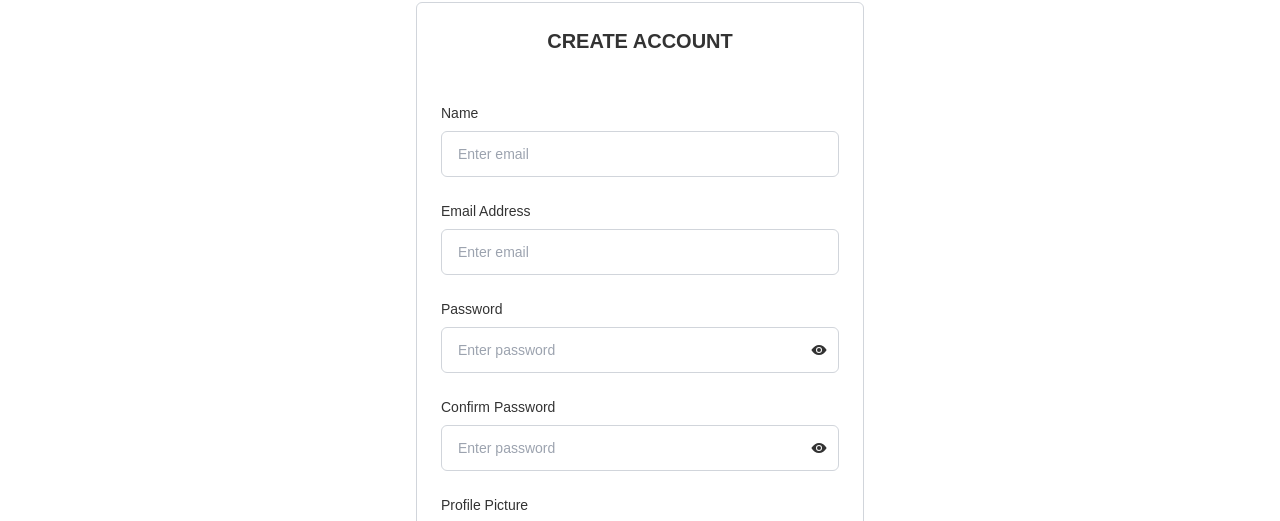
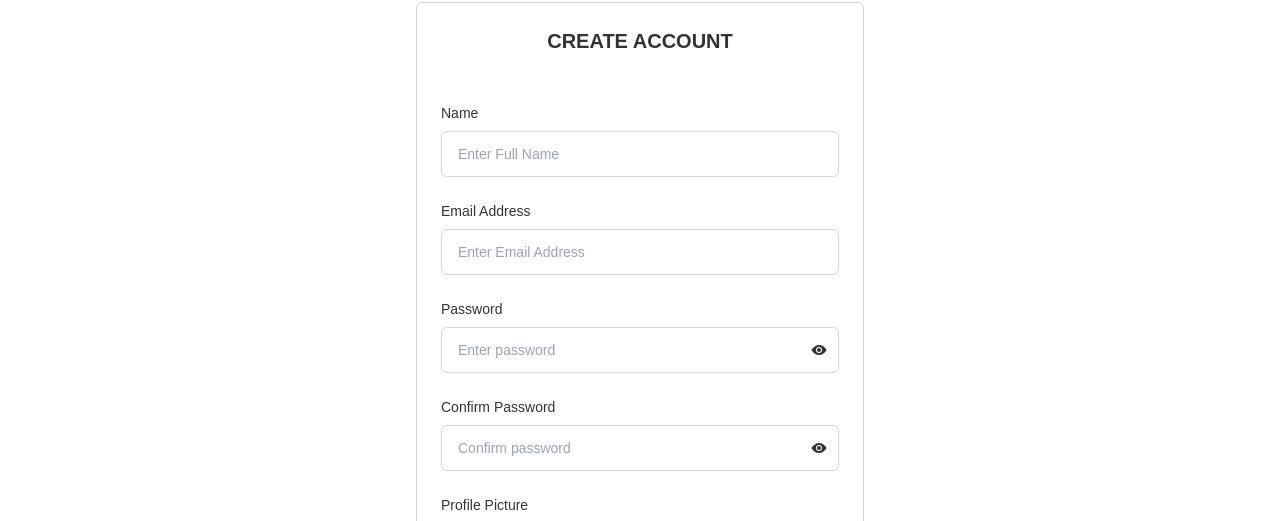
Before and after one commit to sheikhmohdnazmulhasan/task-maneger-client, a React (Vite) app: page /register in a window 1280 px wide. Shown: the part 169-690 px from the top of the page. Built offline with nearby package versions, Linux system fonts and the light colour scheme.

Commit message:
get the register from data

```diff
--- a/src/pages/Login.jsx
+++ b/src/pages/Login.jsx
@@ -1,5 +1,6 @@
 import { Link } from "react-router-dom";
 import { IoEye, IoEyeOff } from "react-icons/io5";
+import { useState } from "react";
 
 const Login = () => {
     const [showPassword, setShowPassword] = useState(false);
--- a/src/pages/Register.jsx
+++ b/src/pages/Register.jsx
@@ -7,7 +7,16 @@ const Register = () => {
     const [showConPassword, setShowConPassword] = useState(false)
 
     function handleRegister(event) {
-        alert('form submited')
+        event.preventDefault();
+        const form = event.target;
+        const name = form.name.value;
+        const email = form.email.value;
+        const password = form.password.value;
+        const conPassword = form.conPassword.value;
+        const profilePic = form.profilePic.value;
+
+        console.log(name, email, password, conPassword);
+
     }
 
     return (
@@ -21,16 +30,16 @@ const Register = () => {
                         <div className="space-y-6">
                             <div>
                                 <label className="text-sm mb-2 block">Name</label>
-                                <input name="email" type="text" className="bg-white border border-gray-300 w-full text-sm px-4 py-3 rounded-md outline-blue-500" placeholder="Enter email" />
+                                <input name="name" type="text" className="bg-white border border-gray-300 w-full text-sm px-4 py-3 rounded-md outline-blue-500" placeholder="Enter Full Name" required />
                             </div>
                             <div>
                                 <label className="text-sm mb-2 block">Email Address</label>
-                                <input name="email" type="text" className="bg-white border border-gray-300 w-full text-sm px-4 py-3 rounded-md outline-blue-500" placeholder="Enter email" />
+                                <input name="email" type="email" className="bg-white border border-gray-300 w-full text-sm px-4 py-3 rounded-md outline-blue-500" placeholder="Enter Email Address" required />
                             </div>
                             <div>
                                 <label className="text-sm mb-2 block">Password</label>
                                 <div className="flex relative">
-                                    <input name="password" type={showPassword ? 'text' : 'password'} className="bg-white border border-gray-300 w-full text-sm px-4 py-3 rounded-md outline-blue-500" placeholder="Enter password" />
+                                    <input name="password" type={showPassword ? 'text' : 'password'} className="bg-white border border-gray-300 w-full text-sm px-4 py-3 rounded-md outline-blue-500" placeholder="Enter password" required />
                                     {!showPassword ? <IoEye className="absolute right-3 mt-[15px] cursor-pointer" onClick={() => setShowPassword(!showPassword)} /> :
                                         <IoEyeOff className="absolute right-3 mt-[15px] cursor-pointer" onClick={() => setShowPassword(!showPassword)} />}
                                 </div>
@@ -38,20 +47,20 @@ const Register = () => {
                             <div>
                                 <label className="text-sm mb-2 block">Confirm Password</label>
                                 <div className="flex relative">
-                                    <input name="password" type={showConPassword? 'text' : 'password'} className="bg-white border border-gray-300 w-full text-sm px-4 py-3 rounded-md outline-blue-500" placeholder="Enter password" />
+                                    <input name="conPassword" type={showConPassword ? 'text' : 'password'} className="bg-white border border-gray-300 w-full text-sm px-4 py-3 rounded-md outline-blue-500" placeholder="Confirm password" required />
                                     {!showConPassword ? <IoEye className="absolute right-3 mt-[15px] cursor-pointer" onClick={() => setShowConPassword(!showConPassword)} /> :
                                         <IoEyeOff className="absolute right-3 mt-[15px] cursor-pointer" onClick={() => setShowConPassword(!showConPassword)} />}
                                 </div>
                             </div>
                             <div className="mb-3">
                                 <label className="text-sm mb-2 block">Profile Picture</label>
-                                <input
+                                <input name="profilePic"
                                     className="relative m-0 block w-full min-w-0 flex-auto cursor-pointer rounded border border-solid border-neutral-300 bg-clip-padding px-3 py-[0.32rem] text-xs font-normal text-neutral-700 transition duration-300 ease-in-out file:-mx-3 file:-my-[0.32rem] file:cursor-pointer file:overflow-hidden file:rounded-none file:border-0 file:border-solid file:border-inherit file:bg-neutral-100 file:px-3 file:py-[0.32rem] file:text-neutral-700 file:transition file:duration-150 file:ease-in-out file:[border-inline-end-width:1px] file:[margin-inline-end:0.75rem] hover:file:bg-neutral-200 focus:border-primary focus:text-neutral-700 focus:shadow-te-primary focus:outline-none dark:border-neutral-600 dark:text-neutral-200 dark:file:bg-neutral-700 dark:file:text-neutral-100 dark:focus:border-primary"
                                     id="formFileSm"
                                     type="file" />
                             </div>
                             <div className="flex items-center">
-                                <input id="remember-me" name="remember-me" type="checkbox" className="h-4 w-4 shrink-0 text-blue-600 focus:ring-blue-500 border-gray-300 rounded" />
+                                <input id="remember-me" name="remember-me" type="checkbox" className="h-4 w-4 shrink-0 text-blue-600 focus:ring-blue-500 border-gray-300 rounded" required/>
                                 <label htmlFor="remember-me" className="ml-3 block text-sm">
                                     I accept the <a href="javascript:void(0);" className="text-blue-600 font-semibold hover:underline ml-1">Terms and Conditions</a>
                                 </label>
```
